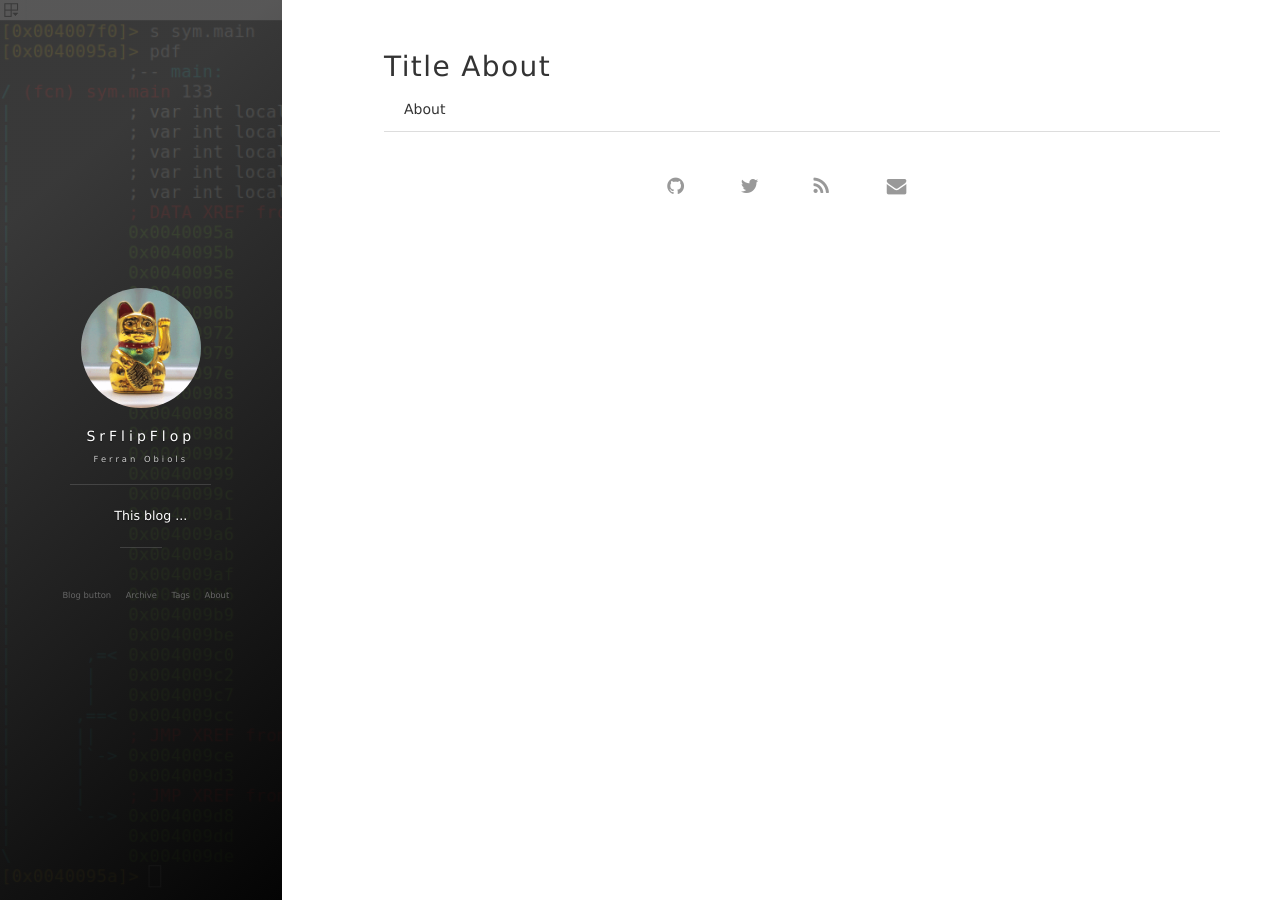
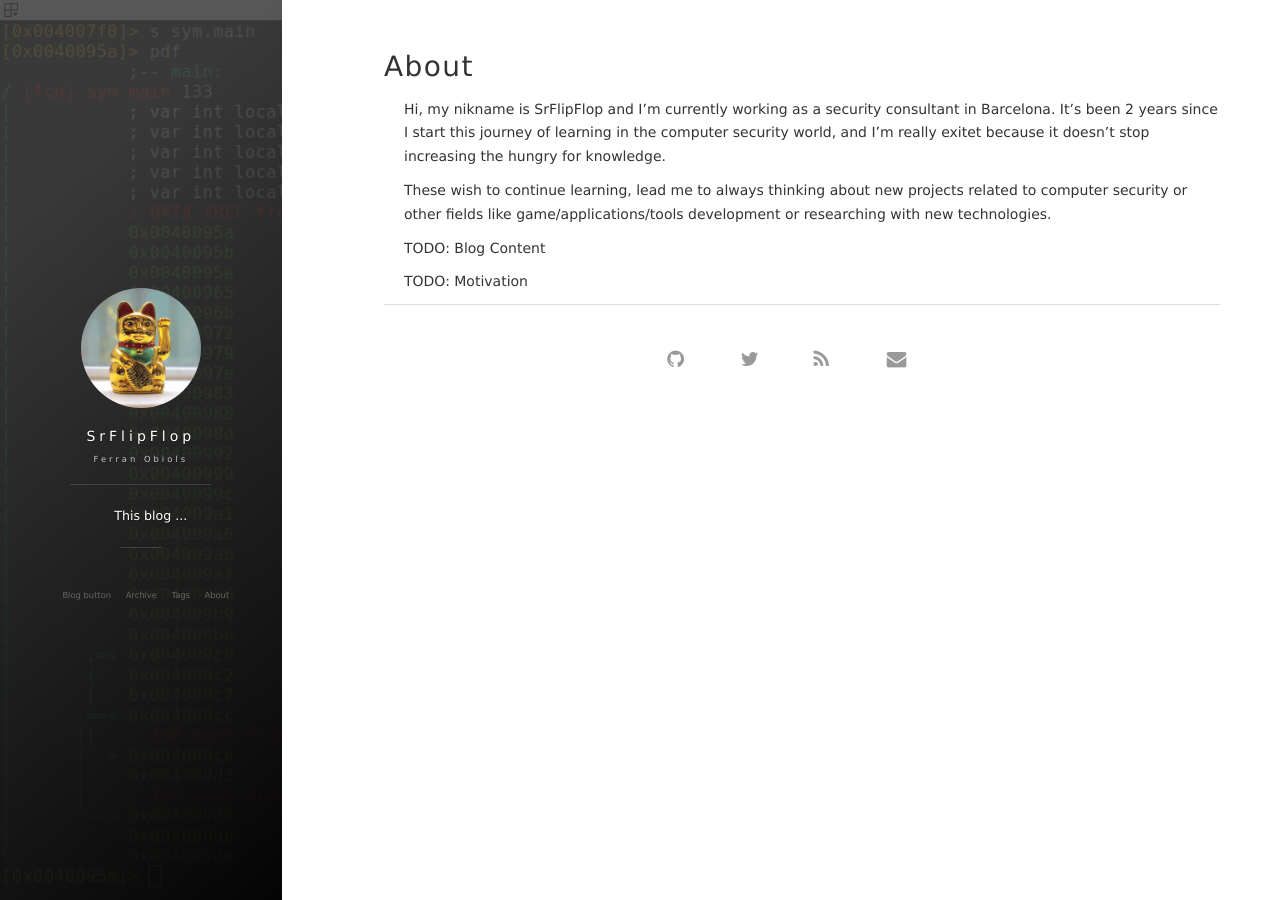
Before and after one commit to SrFlipFlop/srflipflop.github.io, a Jekyll site: the page built from about.md, in a window 1280 px wide. Built offline with Jekyll 4.4.1, drawn with Linux system fonts in a browser that asks for light colours; nearby versions of some CDN libraries; comment, search, counter and statistics services are not loaded.

Commit message:
start about

```diff
--- a/about.md
+++ b/about.md
@@ -1,8 +1,12 @@
 ---
 layout: page
-title: Title About
+title: About
 ---
 
-<p>
+Hi, my nikname is SrFlipFlop and I'm currently working as a security consultant in Barcelona. It's been 2 years since I start this journey of learning in the computer security world, and I'm really exitet because it doesn't stop increasing the hungry for knowledge.
 
-About
+These wish to continue learning, lead me to always thinking about new projects related to computer security or other fields like game/applications/tools development or researching with new technologies.
+
+TODO: Blog Content
+
+TODO: Motivation
```
